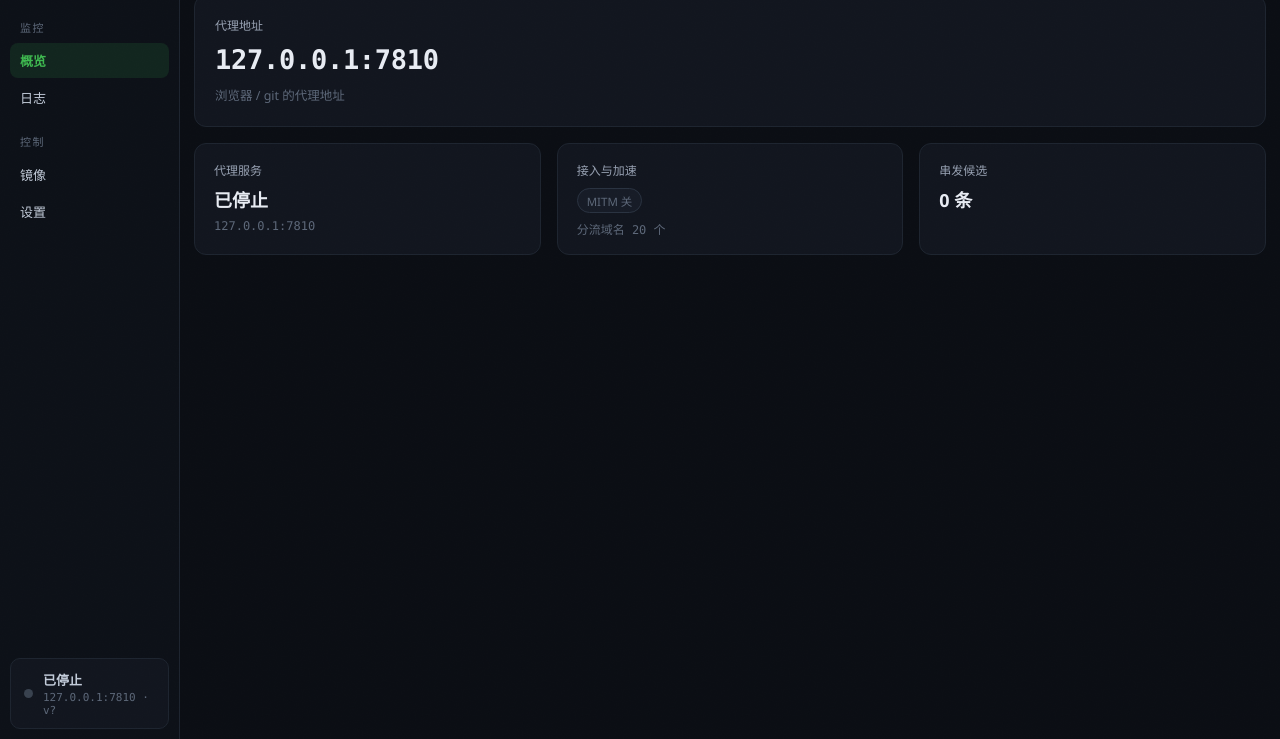
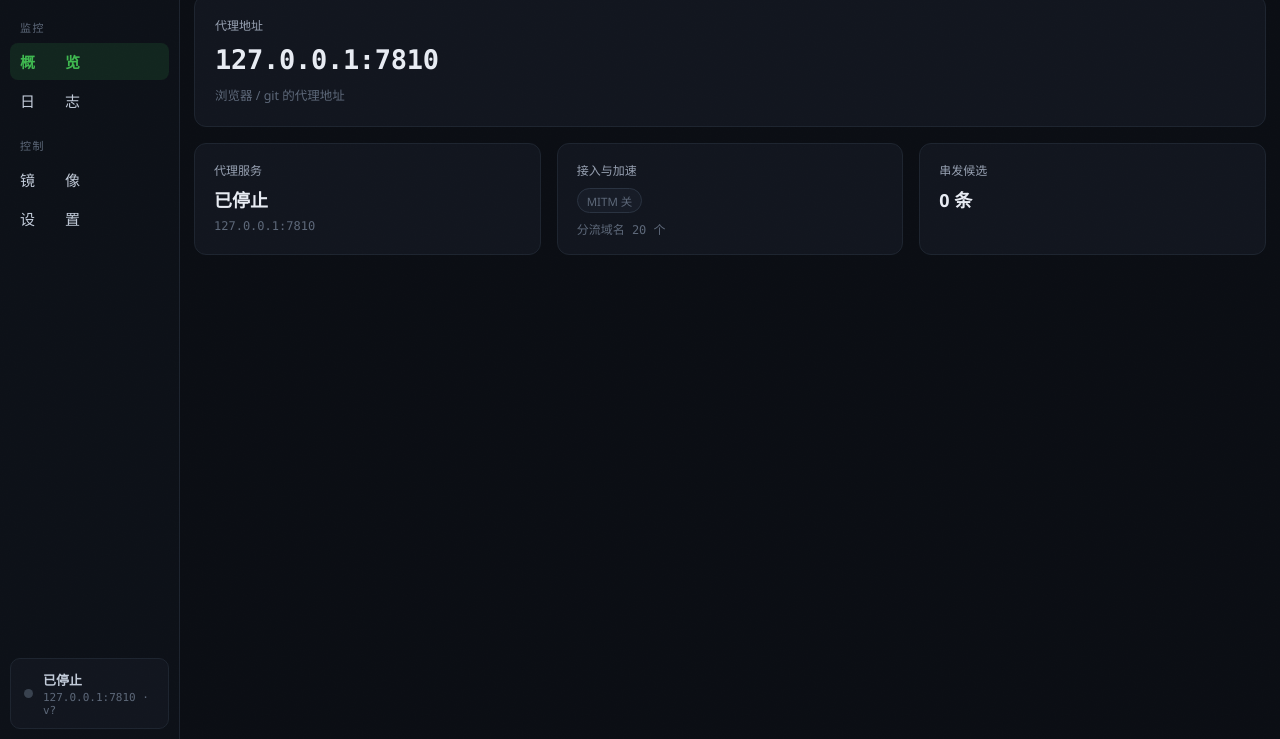
Before and after one commit to zhidian-cmd/gitport-github, a plain HTML site: page src/web/index.html in a window 1280 px wide. Shown: the part 61-800 px from the top of the page. Drawn offline with Linux system fonts and the light colour scheme; no server answers.

Commit message:
ui: 侧栏导航字号 13→15px、字符间隔 2em（两字标签撑开）

```diff
--- a/src/web/style.css
+++ b/src/web/style.css
@@ -59,7 +59,7 @@ body::after{content:"";position:fixed;inset:0;pointer-events:none;z-index:9999;o
 .nav-group{font-size:11px;color:var(--faint);letter-spacing:.14em;padding:16px 10px 6px}
 .nav-group:first-child{padding-top:4px}
 .item{display:flex;align-items:center;gap:8px;padding:8px 10px;border-radius:8px;
-      font-size:13px;color:var(--mid);text-decoration:none;transition:background .15s,color .15s}
+      font-size:15px;letter-spacing:2em;color:var(--mid);text-decoration:none;transition:background .15s,color .15s}
 .item:hover{background:var(--panel-2);color:var(--txt)}
 .item.active{background:var(--green-soft);color:var(--green);font-weight:600}
 
```
